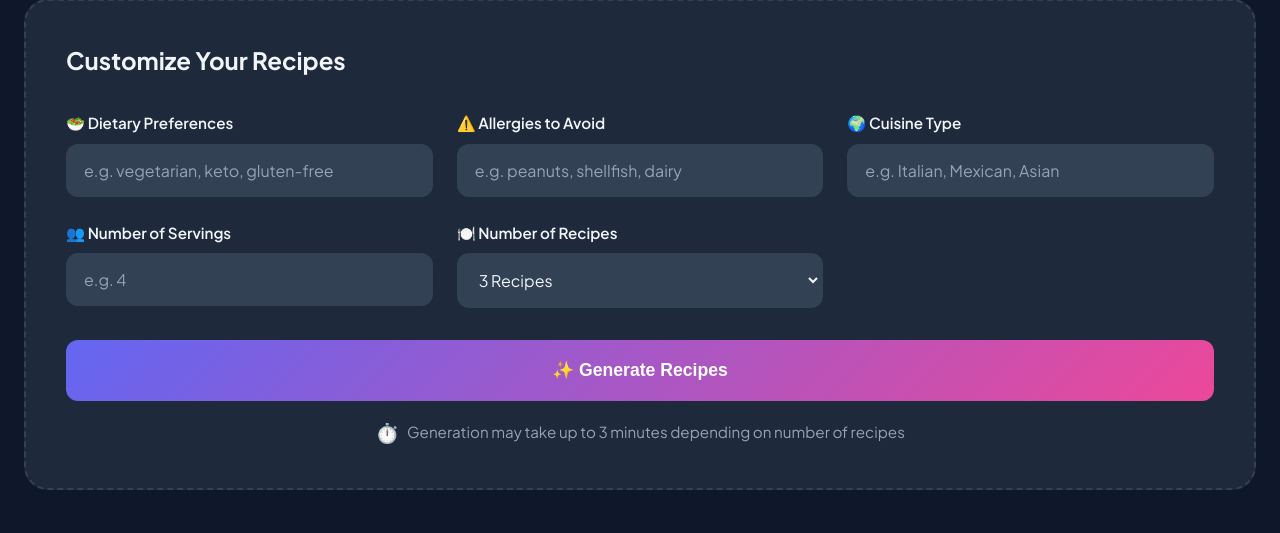
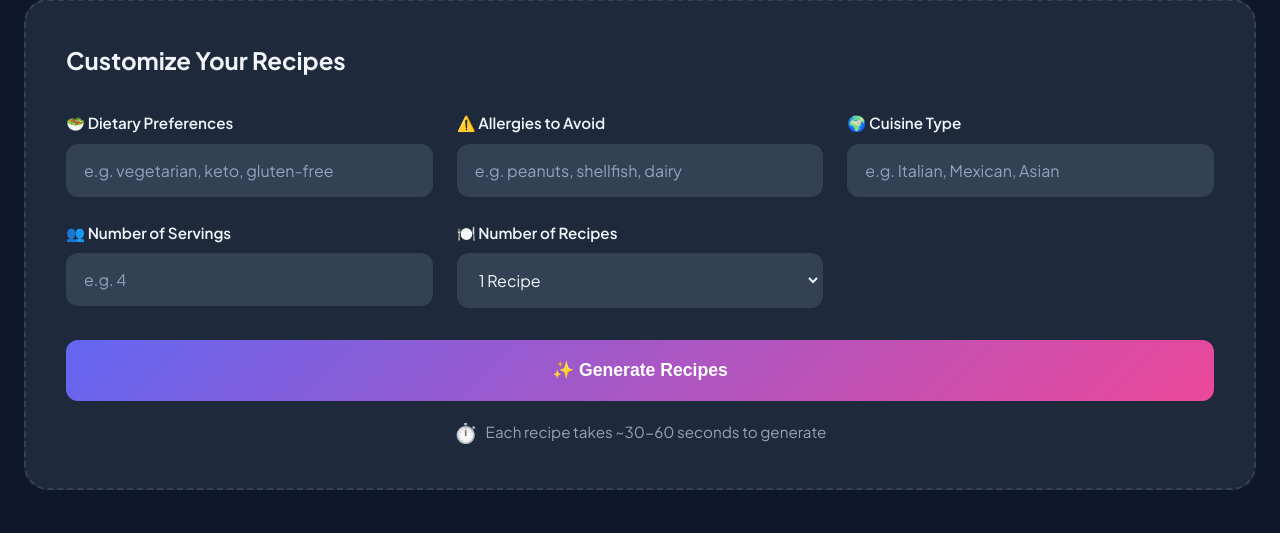
Before and after one commit to ChrisAlexz/Smart-Fridge, a FastAPI app: page / in a window 1280 px wide. Shown: the part 1115-1648 px from the top of the page. Run offline with FastAPI, Linux system fonts and the light colour scheme.

Commit message:
prod-v4-generation

```diff
--- a/app/templates/index.html
+++ b/app/templates/index.html
@@ -354,17 +354,24 @@
 
         .loading {
             display: none;
+            flex-direction: column;
             align-items: center;
             justify-content: center;
-            gap: 0.75rem;
+            gap: 1rem;
             margin: 2rem 0;
-            color: var(--primary);
-            font-weight: 600;
-            font-size: 1.1rem;
         }
 
         .loading.active {
             display: flex;
+        }
+
+        .loading-content {
+            display: flex;
+            align-items: center;
+            gap: 0.75rem;
+            color: var(--primary);
+            font-weight: 600;
+            font-size: 1.1rem;
         }
 
         .loading-spinner {
@@ -382,6 +389,12 @@
 
         .loading-dot:nth-child(1) { animation-delay: -0.32s; }
         .loading-dot:nth-child(2) { animation-delay: -0.16s; }
+
+        .loading-status {
+            color: var(--text-muted);
+            font-size: 0.95rem;
+            text-align: center;
+        }
 
         @keyframes bounce {
             0%, 80%, 100% { transform: scale(0); }
@@ -681,11 +694,9 @@
                 <div class="input-group">
                     <label>🍽️ Number of Recipes</label>
                     <select id="recipe_count">
-                        <option value="1">1 Recipe</option>
+                        <option value="1" selected>1 Recipe</option>
                         <option value="2">2 Recipes</option>
-                        <option value="3" selected>3 Recipes</option>
-                        <option value="4">4 Recipes</option>
-                        <option value="5">5 Recipes</option>
+                        <option value="3">3 Recipes</option>
                     </select>
                 </div>
             </div>
@@ -694,17 +705,20 @@
                 ✨ Generate Recipes
             </button>
             <div class="time-warning">
-                Generation may take up to 3 minutes depending on number of recipes
+                Each recipe takes ~30-60 seconds to generate
             </div>
         </div>
 
         <div class="loading" id="loading">
-            <div class="loading-spinner">
-                <div class="loading-dot"></div>
-                <div class="loading-dot"></div>
-                <div class="loading-dot"></div>
+            <div class="loading-content">
+                <div class="loading-spinner">
+                    <div class="loading-dot"></div>
+                    <div class="loading-dot"></div>
+                    <div class="loading-dot"></div>
+                </div>
+                <span>Creating your recipes...</span>
             </div>
-            <span>Creating your recipes... This may take a few minutes</span>
+            <div class="loading-status" id="loading-status">Generating recipe 1 of 1...</div>
         </div>
 
         <div class="error" id="error" role="alert"></div>
@@ -728,6 +742,7 @@
         const recipesContainer = document.getElementById('recipes-container');
         const recipesList = document.getElementById('recipes-list');
         const loading = document.getElementById('loading');
+        const loadingStatus = document.getElementById('loading-status');
         const generateBtn = document.getElementById('generate-btn');
         const manualIngredientInput = document.getElementById('manual-ingredient-input');
         const manualIngredientsList = document.getElementById('manual-ingredients-list');
@@ -786,7 +801,6 @@
             const input = manualIngredientInput.value.trim();
             if (!input) return;
 
-            // Split by comma and add each ingredient
             const ingredients = input.split(',').map(i => i.trim()).filter(i => i);
 
             ingredients.forEach(ingredient => {
@@ -830,8 +844,11 @@
             setTimeout(() => errorBanner.classList.remove('active'), 5000);
         }
 
-        function setLoading(isLoading) {
+        function setLoading(isLoading, status = '') {
             loading.classList.toggle('active', isLoading);
+            if (status) {
+                loadingStatus.textContent = status;
+            }
             generateBtn.disabled = isLoading;
         }
 
@@ -851,19 +868,21 @@
             const cuisine = document.getElementById('cuisine').value;
             const servings = document.getElementById('servings').value;
 
-            setLoading(true);
+            setLoading(true, `Generating recipe 1 of ${recipeCount}...`);
+
+            // Show recipes container immediately
+            recipesContainer.classList.add('active');
 
             try {
-                const recipes = [];
                 for (let i = 0; i < recipeCount; i++) {
+                    setLoading(true, `Generating recipe ${i + 1} of ${recipeCount}...`);
+
                     const formData = new FormData();
 
-                    // Add all uploaded files
                     selectedFiles.forEach(file => {
                         formData.append('files', file);
                     });
 
-                    // Add manual ingredients
                     if (manualIngredients.length > 0) {
                         formData.append('manual_ingredients', manualIngredients.join(','));
                     }
@@ -885,16 +904,18 @@
                     }
 
                     const recipe = await response.json();
-                    recipes.push(recipe);
                     renderRecipe(recipe, i + 1);
+
+                    // Scroll to the newest recipe
+                    if (i === 0) {
+                        recipesContainer.scrollIntoView({ behavior: 'smooth', block: 'start' });
+                    }
                 }
 
-                recipesContainer.classList.add('active');
-                recipesContainer.scrollIntoView({ behavior: 'smooth', block: 'start' });
+                setLoading(false);
             } catch (err) {
+                setLoading(false);
                 showError(err.message || 'Something went wrong. Please try again.');
-            } finally {
-                setLoading(false);
             }
         }
 
```
